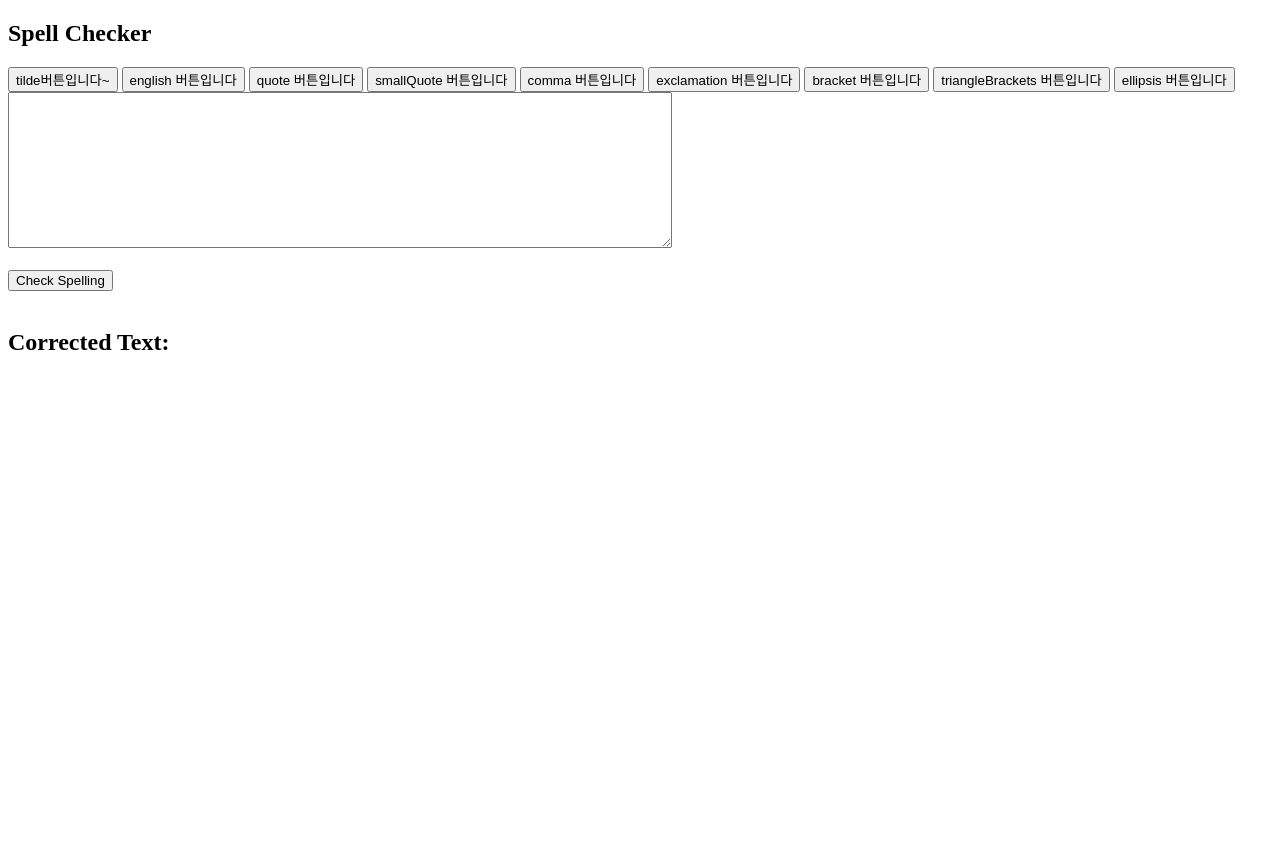
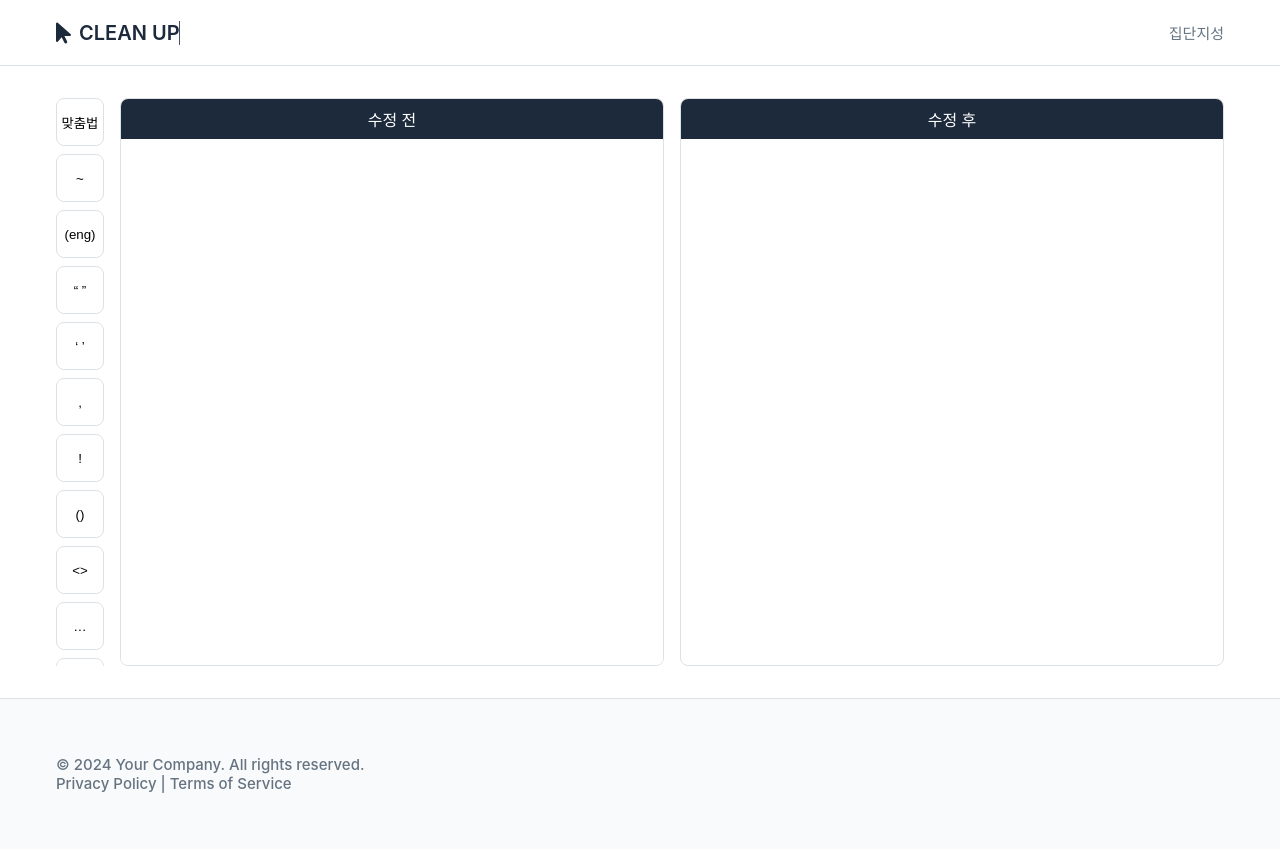
Before and after one commit to btongtong/cleanup, a Flask app: page / in a window 1280 px wide. Before the commit the page ends 350 px from the top, so only its background shows below. Run offline with Flask 3, Linux system fonts and the light colour scheme; some libraries are stand-ins or nearby versions.

Commit message:
기능 추가 및 페이지 분리, css 추가

```diff
--- /dev/null
+++ b/static/base.css
@@ -0,0 +1,140 @@
+/* All */
+:root{
+    /* Color */
+    --white-color: #fff;
+    --black-color: #140a00;
+    --blue-dark-color: #1d2a3c;
+    --grey-dark-color: #657380;
+    --grey-middle-color: #dce1e5;
+    --grey-light-color: #f9fafb;
+
+    /* Size */
+    --padding: 16px;
+    --min-width: 700px;
+    --max-width: 1200px;
+
+    /* Font Size */
+    --font-extra-large: 24px;
+    --font-large: 20px;
+    --font-medium: 15px;
+    --font-small: 12px;
+
+    /* Font Weight */
+    --font-heavy: 600;
+    --font-medium-weight: 500;
+    --font-light: 400;
+}
+
+*{
+    padding: 0;
+    margin: 0;
+    box-sizing: border-box;
+}
+
+body{
+    font-family: Inter, "Noto Sans KR", sans-serif;
+    font-weight: var(--font-medium-weight);
+}
+
+button:focus,
+button:active,
+textarea:focus,
+textarea:active,
+input:focus,
+input:active {
+  box-shadow: none;
+  outline: none;
+}
+
+::-webkit-scrollbar {
+    display: none;
+}
+
+/* Header */
+header{
+    border-bottom: 1px solid var(--grey-middle-color);
+}
+
+.header-container{
+    margin: 0 auto;
+
+    display: flex;
+    justify-content: space-between;
+    align-items: center;
+
+    padding: var(--padding);
+
+    height: 65px;
+    min-width: var(--min-width);
+    max-width: var(--max-width);
+}
+
+header .logo {
+    display: flex;
+    align-items: center;
+
+    font-size: var(--font-large);
+    font-weight: var(--font-heavy);
+
+    color: var(--blue-dark-color);
+}
+
+header .logo i{
+    font-size: var(--font-extra-large);
+    padding-right: calc(var(--padding)/2);
+}
+
+.title.blink {
+    display: inline-block;
+    margin: -3px;
+    font-weight: 250;
+
+    animation: blink-animation 1s steps(5, start) infinite;
+}
+
+@keyframes blink-animation {
+    10%, 50% {
+        visibility: hidden;
+    }
+}
+
+header .menu {
+    font-size: var(--font-medium);
+    font-weight: var(--font-medium-weight);
+
+    color: var(--grey-dark-color);
+}
+
+header .menu:hover {
+    color: var(--blue-dark-color);
+    font-weight: var(--font-heavy);
+}
+
+/* Footer */
+footer{
+    border-top: 1px solid var(--grey-middle-color);
+
+    color: var(--grey-dark-color);
+
+    background-color: var(--grey-light-color);
+}
+
+.footer-container{
+    margin: 0 auto;
+
+    display: flex;
+    flex-direction: column;
+    justify-content: center;
+
+    padding: var(--padding);
+
+    height: 150px;
+    min-width: var(--min-width);
+    max-width: var(--max-width);
+}
+
+footer a, footer p{
+    font-size: var(--font-medium);
+    color: var(--grey-dark-color);
+    text-decoration: none;
+}
--- /dev/null
+++ b/static/index.css
@@ -0,0 +1,98 @@
+.content{
+    margin: var(--padding) auto;
+    display: flex;
+
+    padding: var(--padding);
+
+    gap: var(--padding);
+
+    height: 600px;
+    min-width: var(--min-width);
+    max-width: var(--max-width);
+}
+
+.function{
+    display: grid;
+    grid-template-columns: repeat(auto-fit, minmax(48px, 1fr)); /* 자동으로 버튼 크기를 조정 */
+    gap: calc(var(--padding)/2);
+    max-height: 100%; /* 최대 높이 지정 */
+    overflow-y: auto; /* 수직 스크롤 활성화 */
+}
+
+.function button{
+    width: 48px;
+    height: 48px;
+
+    border: none;
+    background-color: transparent;
+
+    border: 1px solid var(--grey-middle-color);
+    border-radius: calc(var(--padding)/2);
+}
+
+.function button:hover{
+    border: 2px solid var(--blue-dark-color);
+    color: var(--blue-dark-color);
+    font-weight: var(--font-heavy);
+}
+
+.original-text, .corrected-text{
+    flex: 1;
+    height: 100%;
+
+    border: 1px solid var(--grey-middle-color);
+    border-radius: calc(var(--padding)/2);
+
+    overflow-y: auto;
+
+    position: relative;
+}
+
+.original-text .title, .corrected-text .title{
+    padding: calc(var(--padding)/2);
+
+    text-align: center;
+
+    background-color: var(--blue-dark-color);
+    color: var(--white-color);
+
+    position: sticky;
+    top: 0;
+}
+
+.original-text textarea{
+    width: 100%;
+    height: 100%;
+
+    border: none;
+    resize: none;
+}
+
+.original-text textarea, #outputText {
+    line-height: 1.8; /* 줄간격을 1.5로 수정 */
+    font-family: inherit; /* 폰트 패밀리 추가 */
+    font-size: var(--font-medium);
+    font-weight: var(--font-light);
+
+    padding: var(--padding);
+
+    word-wrap: break-word;
+}
+
+.highlight {
+    background-color: yellow;
+
+    color: red;
+    font-weight: var(--font-heavy);
+
+    cursor: pointer;
+}
+
+.origin {
+    display: none;
+
+    background-color: var(--grey-middle-color);
+    font-weight: var(--font-heavy);
+
+    cursor: pointer;
+}
--- /dev/null
+++ b/static/index.js
@@ -0,0 +1,202 @@
+$(document).ready(function () {
+
+    function replaceAndHighlight(text, searchValue, newValue) {
+        var highlightedText = text.split(searchValue).join('<span class="origin">' + searchValue + '</span><span class="highlight">' + newValue + '</span>');
+        return highlightedText.replace(/\n/g, '<br>');
+    }
+
+    $('#checkButton').click(function () {
+        var text = $('#inputText').val();
+        $('#outputText').html('<strong>맞춤법 검사를 진행하고 있습니다.</strong>');
+        $.ajax({
+            type: 'POST',
+            url: '/check_spell',
+            data: { text: text },
+            success: function (response) {
+                if (response.success) {
+                    var data = response.data;
+                    var correctedText = text;
+
+                    data.forEach(function (error) {
+                        var orgStr = error['orgStr'];
+                        var candWord = error['candWord'];
+                        correctedText = correctedText.replace(orgStr, function () {
+                            return '<span class="origin">' + orgStr + '</span><span class="highlight">' + candWord + '</span>';
+                        });
+                    });
+
+                    $('#outputText').html(correctedText.replace(/\n/g, '<br>'));
+                } else {
+                    alert('Failed to check spelling.');
+                }
+            },
+            error: function () {
+                $('#outputText').text('');
+                alert('Failed to check spelling. Please try again later.');
+            }
+        });
+    });
+
+    $('#tilde').click(function () {
+        var text = $('#inputText').val();
+        $('#outputText').html(replaceAndHighlight(text, '〜', '~'));
+    });
+
+    $('#comma').click(function () {
+        var text = $('#inputText').val();
+        $('#outputText').html(replaceAndHighlight(text, '，', ','));
+    });
+
+    $('#exclamation').click(function () {
+        var text = $('#inputText').val();
+        $('#outputText').html(replaceAndHighlight(text, '！', '!'));
+    });
+
+    $('#bracket').click(function () {
+        var text = $('#inputText').val();
+        var newText = text.replace(/（/g, '<span class="origin">（</span><span class="highlight">(</span>').replace(/）/g, '<span class="origin">）</span><span class="highlight">)</span>');
+        $('#outputText').html(newText.replace(/\n/g, '<br>'));
+    });
+
+    $('#triangleBrackets').click(function () {
+        var text = $('#inputText').val();
+        var newText = text.replace(/</g, '〈').replace(/>/g, '〉').replace(/〈/g, '<span class="origin">&lt;</span><span class="highlight">〈</span>').replace(/〉/g, '<span class="origin">&gt;</span><span class="highlight">〉</span>');
+        $('#outputText').html(newText.replace(/\n/g, '<br>'));
+    });
+
+    $('#ellipsis').click(function () {
+        var text = $('#inputText').val();
+        var newText = text.replace(/···/g, '<span class="origin">···</span><span class="highlight">…</span>').replace(/\.\.\./g, '<span class="origin">...</span><span class="highlight">…</span>');
+        $('#outputText').html(newText.replace(/\n/g, '<br>'));
+    });
+
+    $('#english').click(function () {
+        var text = $('#inputText').val();
+        var sentences = text.split(/(\.|\!|\?|\n)/g);
+        for (let i = 0; i < sentences.length; i++) {
+            if (!sentences[i].match(/(\.|\!|\?|\n)/g)) {
+                sentences[i] = sentences[i].replace(/\b([a-zA-Z\s,]+)\b/g, function (match) {
+                    return '<span class="origin">' + match.trim() + '</span><span class="highlight">(' + match.trim() + ')</span>';
+                });
+            }
+        }
+        var result = sentences.join('');
+        $('#outputText').html(result.replace(/\n/g, '<br>'));
+    });
+
+    $('#quote').click(function () {
+        var text = $('#inputText').val();
+        let result = '';
+        let inQuote = false;
+
+        for (let i = 0; i < text.length; i++) {
+            if (text[i] === '“') {
+                result += '<span class="origin">' + text[i] + '</span>';
+
+                if (i != 0 && text[i] != ' ') result += ' ';
+                result += '<span class="highlight">“</span>';
+                inQuote = true;
+            } else if (text[i] === '”') {
+                result += '<span class="origin">' + text[i] + '</span>';
+
+                result += '<span class="highlight">”</span>';
+                inQuote = false;
+            } else if (text[i] === '"') {
+                result += '<span class="origin">' + text[i] + '</span>';
+
+                result += (inQuote) ? '<span class="highlight">”</span>' : '<span class="highlight">“</span>';
+                inQuote = !inQuote;
+            } else {
+                result += text[i];
+            }
+        }
+        $('#outputText').html(result.replace(/\n/g, '<br>'));
+    });
+
+    $('#smallQuote').click(function () {
+        var text = $('#inputText').val();
+        let result = '';
+        let inQuote = false;
+
+        for (let i = 0; i < text.length; i++) {
+            if (text[i] === '‘') {
+                result += '<span class="origin">' + text[i] + '</span>';
+
+                if (i != 0 && text[i] != ' ') result += ' ';
+                result += '<span class="highlight">‘</span>';
+                inQuote = true;
+            } else if (text[i] === '’') {
+                result += '<span class="origin">' + text[i] + '</span>';
+
+                if (i !== 0 && i != text.length - 1 && /[a-zA-Z]/.test(text[i - 1]) && /[a-zA-Z]/.test(text[i + 1])) {
+                    result += '\'';
+                } else {
+                    result += '<span class="highlight">’</span>';
+                    inQuote = false;
+                }
+            } else if (text[i] === '\'') {
+                result += '<span class="origin">' + text[i] + '</span>';
+
+                if (i !== 0 && i != text.length - 1 && /[a-zA-Z]/.test(text[i - 1]) && /[a-zA-Z]/.test(text[i + 1])) {
+                    result += '<span class="highlight">&#39;<span>';
+                } else {
+                    result += (inQuote) ? '<span class="highlight">’</span>' : '<span class="highlight">‘</span>';
+                    inQuote = !inQuote;
+                }
+            } else {
+                result += text[i];
+            }
+        }
+        $('#outputText').html(result.replace(/\n/g, '<br>'));
+    });
+
+    $('#cornerBracket').click(function () {
+        var text = $('#inputText').val();
+        let result = '';
+        let inQuote = false;
+
+        for (let i = 0; i < text.length; i++) {
+            if (text[i] === 'r' || text[i] === '厂' || text[i] === '■') {
+                result += '<span class="origin">' + text[i] + '</span>';
+
+                if (i != 0 && text[i] != ' ') result += ' ';
+                result += '<span class="highlight">「</span>';
+                inQuote = true;
+            } else if (text[i] === 'J' || text[i] === 'j' || text[i] === '丄' || text[i] === '□') {
+                result += '<span class="origin">' + text[i] + '</span>';
+
+                result += '<span class="highlight">」</span>';
+                inQuote = false;
+            } else {
+                result += text[i];
+            }
+        }
+        $('#outputText').html(result.replace(/\n/g, '<br>'));
+    });
+
+    $('#wrapTextButton').click(function () {
+        var textarea = $('#inputText')[0];
+        var start = textarea.selectionStart;
+        var end = textarea.selectionEnd;
+
+        if (start !== end) {
+            var text = textarea.value;
+            var selectedText = text.substring(start, end);
+            var newText = text.substring(0, start) + '<span class="origin">' + selectedText + '</span><span class="highlight">(' + selectedText + ')</span>' + text.substring(end);
+            $('#outputText').html(newText.replace(/\n/g, '<br>'));
+        } else {
+            alert('Please select some text.');
+        }
+    });
+
+    $('#outputText').on('click', '.highlight', function () {
+        $(this).hide();
+        $(this).prev('.origin').show();
+    });
+
+    $('#outputText').on('click', '.origin', function () {
+        $(this).hide();
+        $(this).next('.highlight').show();
+    });
+
+});
--- /dev/null
+++ b/templates/base.html
@@ -0,0 +1,39 @@
+<!DOCTYPE html>
+<html lang="en">
+<head>
+    <meta charset="UTF-8">
+    <meta name="viewport" content="width=device-width, initial-scale=1.0">
+    <title>clean up</title>
+    <link rel="stylesheet" href="{{ url_for('static', filename='base.css') }}">
+    {% block extra_css %}
+    {% endblock extra_css %}
+</head>
+<body>
+    <header>
+        <div class="header-container">
+            <div class="logo">
+                <i class="fa-solid fa-arrow-pointer"></i>
+                <span class="title">CLEAN UP</span>
+                <span class="title blink">|</span>
+            </div>
+            <div class="menu">
+                <span class="inquiry">집단지성</span>
+            </div>
+        </div>
+    </header>
+    {% block content %}
+    {% endblock content %}
+    <footer>
+        <div class="footer-container">
+            <p>&copy; 2024 Your Company. All rights reserved.</p>
+            <p><a href="/privacy">Privacy Policy</a> | <a href="/terms">Terms of Service</a></p>
+        </div>
+    </footer>
+
+    <script src="https://ajax.googleapis.com/ajax/libs/jquery/3.6.0/jquery.min.js"></script>
+    <script src="https://kit.fontawesome.com/bf37951062.js" crossorigin="anonymous"></script>
+
+    {% block extra_js %}
+    {% endblock extra_js %}
+</body>
+</html>
--- a/templates/index.html
+++ b/templates/index.html
@@ -1,176 +1,37 @@
-<!DOCTYPE html>
-<html lang="en">
-<head>
-    <meta charset="UTF-8">
-    <title>Spell Checker</title>
-    <script src="https://ajax.googleapis.com/ajax/libs/jquery/3.6.0/jquery.min.js"></script>
-    <style>
-        .highlight {    /* 변경된 부분 색깔로 차이주기 */
-            background-color: skyblue;
-            font-weight: bold;
-        }
-    </style>
-    <script>
-        $(document).ready(function() {
-            $('#checkButton').click(function() {
-                var text = $('#inputText').val();
-                $.ajax({
-                    type: 'POST',
-                    url: '/check_spell',
-                    data: {text: text},
-                    success: function(response) {
-                        if (response.success) {
-                            var data = response.data;
-                            var correctedText = text;
+{% extends "base.html" %}
 
-                            // 틀린 단어 바꾸기
-                            data.forEach(function(error) {
-                                var orgStr = error['orgStr'];
-                                var candWord = error['candWord'];
-                                correctedText = correctedText.replace(orgStr, function() {
-                                    return '<span class="highlight">' + candWord + '</span>';
-                                });
-                            });
+{% block extra_css %}
+    <link rel="stylesheet" href="{{ url_for('static', filename='index.css') }}">
+{% endblock extra_css %}
 
-                            $('#outputText').html(correctedText);
-                        } else {
-                            alert('Failed to check spelling.');
-                        }
-                    },
-                    error: function() {
-                        alert('Failed to check spelling. Please try again later.');
-                    }
-                });
-            });
+{% block content %}
+    <div class="content">
+        <section class="function">
+            <button id="checkButton">맞춤법</button>
+            <button id="tilde">~</button>
+            <button id="english">(eng)</button>
+            <button id="quote">“ ”</button>
+            <button id="smallQuote">‘ ’</button>
+            <button id="comma">,</button>
+            <button id="exclamation">!</button>
+            <button id="bracket">()</button>
+            <button id="triangleBrackets"><></button>
+            <button id="ellipsis">…</button>
+            <button id="cornerBracket">「」</button>
+            <button id="wrapTextButton">선택()</button>
+        </section>
+        <section class="original-text">
+            <div class="title">수정 전</div>
+            <textarea id="inputText"></textarea>
+        </section>
+        <section class="corrected-text">
+            <div class="title">수정 후</div>
+            <div id="outputText"></div>
+        </section>
 
-            $('#tilde').click(function() {
-                var text = $('#inputText').val();
-                text = text.replace(/∼/g, '~');
-                $('#outputText').text(text);
-            })
+    </div>
+{% endblock content %}
 
-            $('#comma').click(function() {
-                var text = $('#inputText').val();
-                text = text.replace(/，/g, ',');
-                $('#outputText').text(text);
-            })
-
-            $('#exclamation').click(function() {
-                var text = $('#inputText').val();
-                text = text.replace(/！/g, '!');
-                $('#outputText').text(text);
-            })
-
-            $('#bracket').click(function() {
-                var text = $('#inputText').val();
-                text = text.replace(/（/g, '(');
-                text = text.replace(/）/g, ')');
-                $('#outputText').text(text);
-            })
-
-            $('#triangleBrackets').click(function() {
-                var text = $('#inputText').val();
-                text = text.replace(/</g, '〈');
-                text = text.replace(/>/g, '〉');
-                $('#outputText').text(text);
-            })
-
-            $('#ellipsis').click(function() {
-                var text = $('#inputText').val();
-                text = text.replace('···', '…');
-                text = text.replace('...', '…');
-                $('#outputText').text(text);
-            })
-
-            $('#english').click(function() {
-                var text = $('#inputText').val();
-
-                // 정규식으로 문장을 나누기
-                var sentences = text.split(/(\.|\!|\?|\n)/g);
-
-                // 각 문장 내의 영어 단어를 괄호로 묶기
-                for (let i = 0; i < sentences.length; i++) {
-                    if (!sentences[i].match(/(\.|\!|\?|\n)/g)) {
-                        sentences[i] = sentences[i].replace(/\b([a-zA-Z\s,]+)\b/g, function(match) {
-                            return '(' + match.trim() + ')';
-                        });
-                    }
-                }
-
-                // 문장들을 다시 합치기
-                var result = sentences.join('');
-                $('#outputText').text(result);
-            })
-
-            $('#quote').click(function() {
-                var text = $('#inputText').val();
-                let result = '';
-                let inQuote = false;
-
-                for (let i = 0; i < text.length; i++) {
-                    if (text[i] === '“') {
-                        result += '“';
-                        inQuote = true;
-                    } else if (text[i] === '”') {
-                        result += '”'
-                        inQuote = false;
-                    } else if (text[i] === '"') {
-                        result += (inQuote) ? '”' : '“'
-                        inQuote = !inQuote;
-                    } else {
-                        result += text[i];
-                    }
-                }
-                $('#outputText').text(result);
-            })
-            $('#smallQuote').click(function() {
-                var text = $('#inputText').val();
-                let result = '';
-                let inQuote = false;
-
-                for (let i = 0; i < text.length; i++) {
-                    if (text[i] === '‘') {
-                        result += '‘';
-                        inQuote = true;
-                    } else if (text[i] === '’') {
-                        if(i !== 0 && i != text.length-1 && /[a-zA-Z]/.test(text[i - 1]) && /[a-zA-Z]/.test(text[i + 1])) {
-                            result += '\'';
-                        } else {
-                            result += '’'
-                            inQuote = false;
-                        }
-                    } else if (text[i] === '\'') {
-                        if(i !== 0 && i != text.length-1 && /[a-zA-Z]/.test(text[i - 1]) && /[a-zA-Z]/.test(text[i + 1])) {
-                            result += '\'';
-                        } else {
-                            result += (inQuote) ? '’' : '‘'
-                            inQuote = !inQuote;
-                        }
-                    } else {
-                        result += text[i];
-                    }
-                }
-                $('#outputText').text(result);
-            })
-        });
-
-    </script>
-</head>
-<body>
-    <h2>Spell Checker</h2>
-    <button id="tilde"> tilde버튼입니다~</button>
-    <button id="english">english 버튼입니다</button>
-    <button id="quote">quote 버튼입니다</button>
-    <button id="smallQuote">smallQuote 버튼입니다</button>
-    <button id="comma">comma 버튼입니다</button>
-    <button id="exclamation">exclamation 버튼입니다</button>
-    <button id="bracket">bracket 버튼입니다</button>
-    <button id="triangleBrackets">triangleBrackets 버튼입니다</button>
-    <button id="ellipsis">ellipsis 버튼입니다</button>
-    <div></div>
-    <textarea id="inputText" rows="10" cols="80"></textarea><br><br>
-    <button id="checkButton">Check Spelling</button><br><br>
-    <h2>Corrected Text:</h2>
-    <div id="outputText" style="white-space: pre-wrap;"></div>
-</body>
-</html>
+{% block extra_js %}
+    <script src="{{ url_for('static', filename='index.js') }}"></script>
+{% endblock extra_js %}
```
